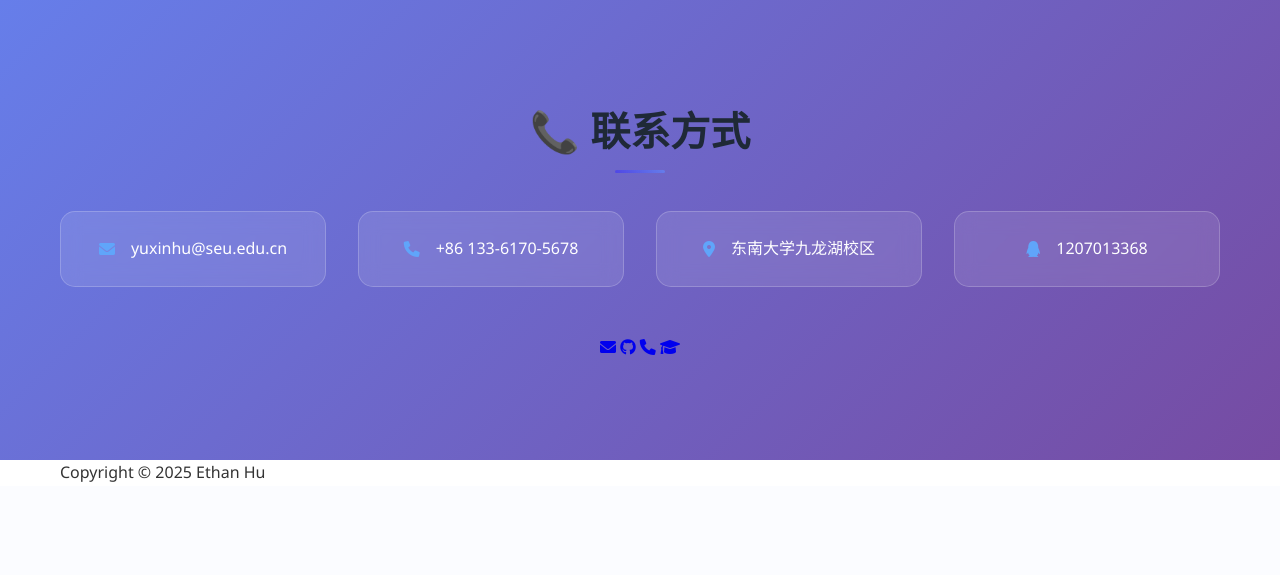
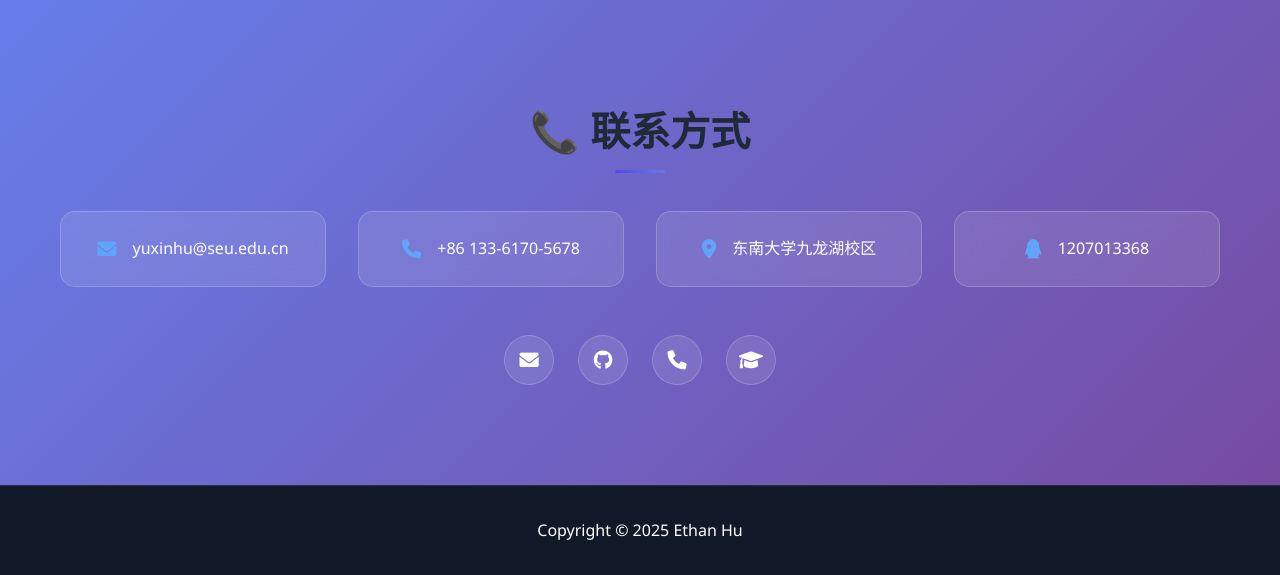
Before and after one commit to EthanHu777/EthanHu777.github.io, a PHP site: page / in a window 1280 px wide. Shown: the part 5860-6435 px from the top of the page. Before the commit the page ends 6342 px from the top, so only its background shows below. Run offline with PHP 8.4, Linux system fonts and the light colour scheme.

Commit message:
social-links更新

```diff
--- a/index.html
+++ b/index.html
@@ -330,7 +330,7 @@
                     </div>
                     <div class="project-content">
                         <h3>江苏省智慧海洋科技创新</h3>
-                        <p>融合海洋领域大数据与海洋工程知识图谱，结合RAG技术进行智能分析，基于领域专业知识实现海洋环境预测与智能决策支持。</p>
+                        <p>融合海洋大数据与海洋知识图谱，结合RAG技术进行智能分析，基于领域专业知识实现海洋环境预测与智能决策支持。</p>
                         <div class="project-tech">
                             <span>LLM</span>
                             <span>RAG</span>
@@ -475,7 +475,7 @@
                 <div class="social-links">
                     <a href="#contact" class="social-link" title="邮箱"><i class="fas fa-envelope"></i></a>
                     <a href="https://github.com/EthanHu777" class="social-link" title="GitHub"><i class="fab fa-github"></i></a>
-                    <a href="tel:+86 13361705678" class="social-link" title="电话"><i class="fas fa-phone"></i></a>
+                    <a href="tel:+8613361705678" class="social-link" title="电话"><i class="fas fa-phone"></i></a>
                     <a href="#" class="social-link" title="学术主页"><i class="fas fa-graduation-cap"></i></a>
                 </div>
             </div>
--- a/style.css
+++ b/style.css
@@ -1050,10 +1050,44 @@ body {
 
 .contact-item i {
     color: #60a5fa;
-    .hero-info {
-        grid-template-columns: 1fr;
+    font-size: 1.2rem;
+}
+
+.contact-item span {
+    font-size: 1rem;
+    font-weight: 500;
+}
+
+.social-links {
+    display: flex;
     justify-content: center;
-    gap: 1rem;
+    gap: 1.5rem;
+    margin-top: 2rem;
+}
+
+.social-link {
+    display: inline-flex;
+    align-items: center;
+    justify-content: center;
+    width: 50px;
+    height: 50px;
+    background: rgba(255, 255, 255, 0.1);
+    color: white;
+    border-radius: 50%;
+    text-decoration: none;
+    transition: all 0.3s ease;
+    backdrop-filter: blur(10px);
+    border: 1px solid rgba(255, 255, 255, 0.2);
+}
+
+.social-link:hover {
+    background: rgba(255, 255, 255, 0.2);
+    transform: translateY(-5px) scale(1.1);
+    box-shadow: 0 10px 25px rgba(0, 0, 0, 0.2);
+}
+
+.social-link i {
+    font-size: 1.2rem;
 }
 
 /* 页脚 */
@@ -1302,4 +1336,17 @@ body {
         height: 45px;
         font-size: 1.1rem;
     }
+
+    .social-links {
+        gap: 1rem;
+    }
+
+    .social-link {
+        width: 45px;
+        height: 45px;
+    }
+
+    .social-link i {
+        font-size: 1rem;
+    }
 }
```
